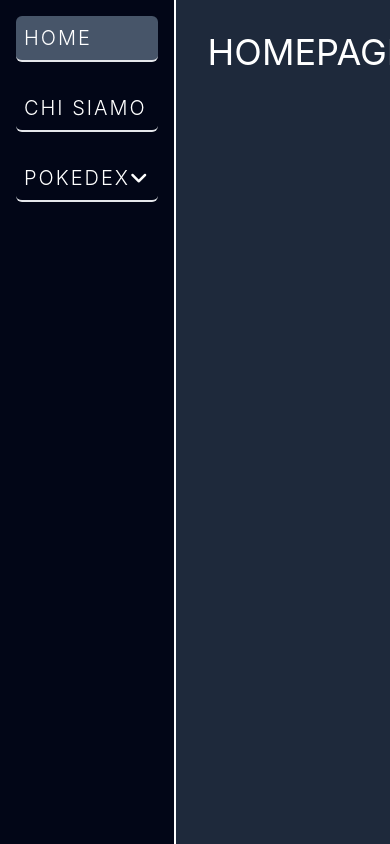
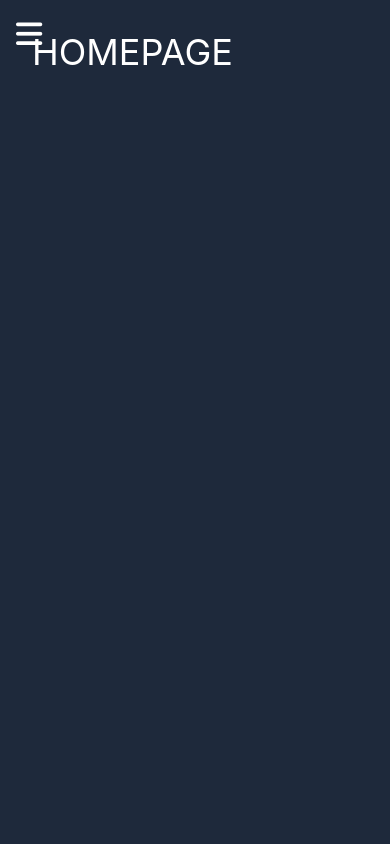
Before and after one commit to Aj-Herrera-99/react-router, a React (Vite) app: page / in a window 390 px wide. Built offline with nearby package versions, Linux system fonts and the light colour scheme.

Commit message:
navbar che scompare in mobile ( ham menu ) (incompleto)

```diff
--- a/src/components/Navbar.jsx
+++ b/src/components/Navbar.jsx
@@ -1,4 +1,4 @@
-import React, { useState } from "react";
+import React, { useEffect, useState } from "react";
 import { NavLink } from "react-router-dom";
 
 const appLinks = [
@@ -10,10 +10,30 @@ const appLinks = [
 
 function Navbar() {
     const [isPokedexOpen, setIsPokedexOpen] = useState(false);
+    const [view, setView] = useState(false);
     const navElClass =
         "p-2 border-b-2 text-white text-xl font-light tracking-widest uppercase hover:pb-4 transition-all rounded-md hover:bg-slate-800 cursor-pointer";
+
+    const mobileView = window.matchMedia("(max-width: 640px)");
+    mobileView.addEventListener("change", function () {
+        this.matches ? setView(false) : setView(true);
+    });
+
+    useEffect(() => {
+        window.innerWidth < 640 ? setView(false) : setView(true);
+    }, []);
     return (
-        <nav className="border-r-2 bg-slate-950 border-r-white sm:min-w-[200px]">
+        <>
+            <i
+                class={`${
+                    view && "hidden"
+                } fa-solid fa-bars absolute top-0 left-0 text-white z-20 text-3xl cursor-pointer`}
+            ></i>
+            <nav
+                className={`${
+                    !view && "absolute hidden"
+                } z-10 top-0 left-0 bottom-0  border-r-2 bg-slate-950 border-r-white min-w-[200px]`}
+            >
                 <div className="flex flex-col gap-6">
                     {appLinks
                         .filter((link) => !link.to.includes("pokedex"))
@@ -22,11 +42,14 @@ function Navbar() {
                                 key={index}
                                 to={link.to}
                                 className={({ isActive }) =>
-                                navElClass + (isActive ? " bg-slate-600" : "")
+                                    navElClass +
+                                    (isActive ? " bg-slate-600" : "")
                                 }
                             >
                                 <span>{link.label}</span>
-                            <span>{link.label === "pokedex" && "ciao"}</span>
+                                <span>
+                                    {link.label === "pokedex" && "ciao"}
+                                </span>
                             </NavLink>
                         ))}
                     <div
@@ -46,7 +69,9 @@ function Navbar() {
                         {isPokedexOpen && (
                             <div className={`flex flex-col gap-2 my-2`}>
                                 {appLinks
-                                .filter((link) => link.to.includes("pokedex"))
+                                    .filter((link) =>
+                                        link.to.includes("pokedex")
+                                    )
                                     .map((link, index) => (
                                         <NavLink
                                             end={true}
@@ -54,7 +79,9 @@ function Navbar() {
                                             to={link.to}
                                             className={({ isActive }) =>
                                                 `${navElClass} self-end w-11/12 capitalize` +
-                                            (isActive ? " bg-slate-600" : "")
+                                                (isActive
+                                                    ? " bg-slate-600"
+                                                    : "")
                                             }
                                         >
                                             <span>{link.label}</span>
@@ -65,6 +92,7 @@ function Navbar() {
                     </div>
                 </div>
             </nav>
+        </>
     );
 }
 
--- a/src/pages/Pokedex.jsx
+++ b/src/pages/Pokedex.jsx
@@ -16,7 +16,7 @@ function Pokedex() {
             if (!parseInt(sessionStorage.getItem("firstRender"))) {
                 sessionStorage.setItem("firstRender", "1");
                 sessionStorage.setItem("start", "");
-                sessionStorage.setItem("limit", "vbosbva");
+                sessionStorage.setItem("limit", "");
                 let start = parseInt(sessionStorage.getItem("start"));
                 let limit = parseInt(sessionStorage.getItem("limit"));
                 params = {
--- a/src/pages/PokedexIndex.jsx
+++ b/src/pages/PokedexIndex.jsx
@@ -38,7 +38,7 @@ function PokedexIndex() {
 
 function CardsContainer({ children }) {
     return (
-        <div className="grid grid-cols-1 gap-6 my-4 sm:grid-cols-3 lg:grid-cols-4">
+        <div className="grid grid-cols-1 gap-6 my-4 sm:grid-cols-2 md:grid-cols-3 lg:grid-cols-4">
             {children}
         </div>
     );
```
Lines whose indentation alone changed are shown as unchanged.
